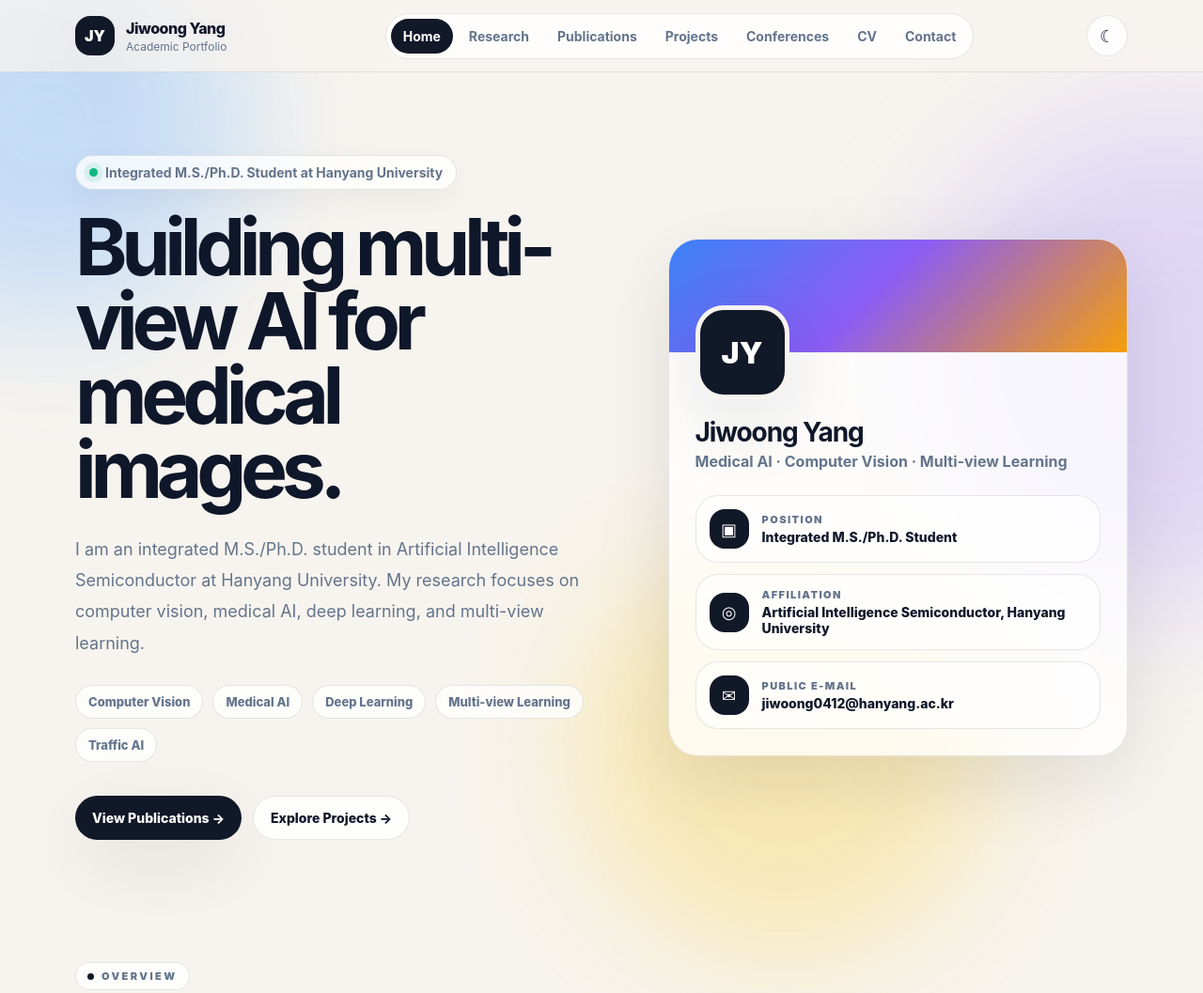
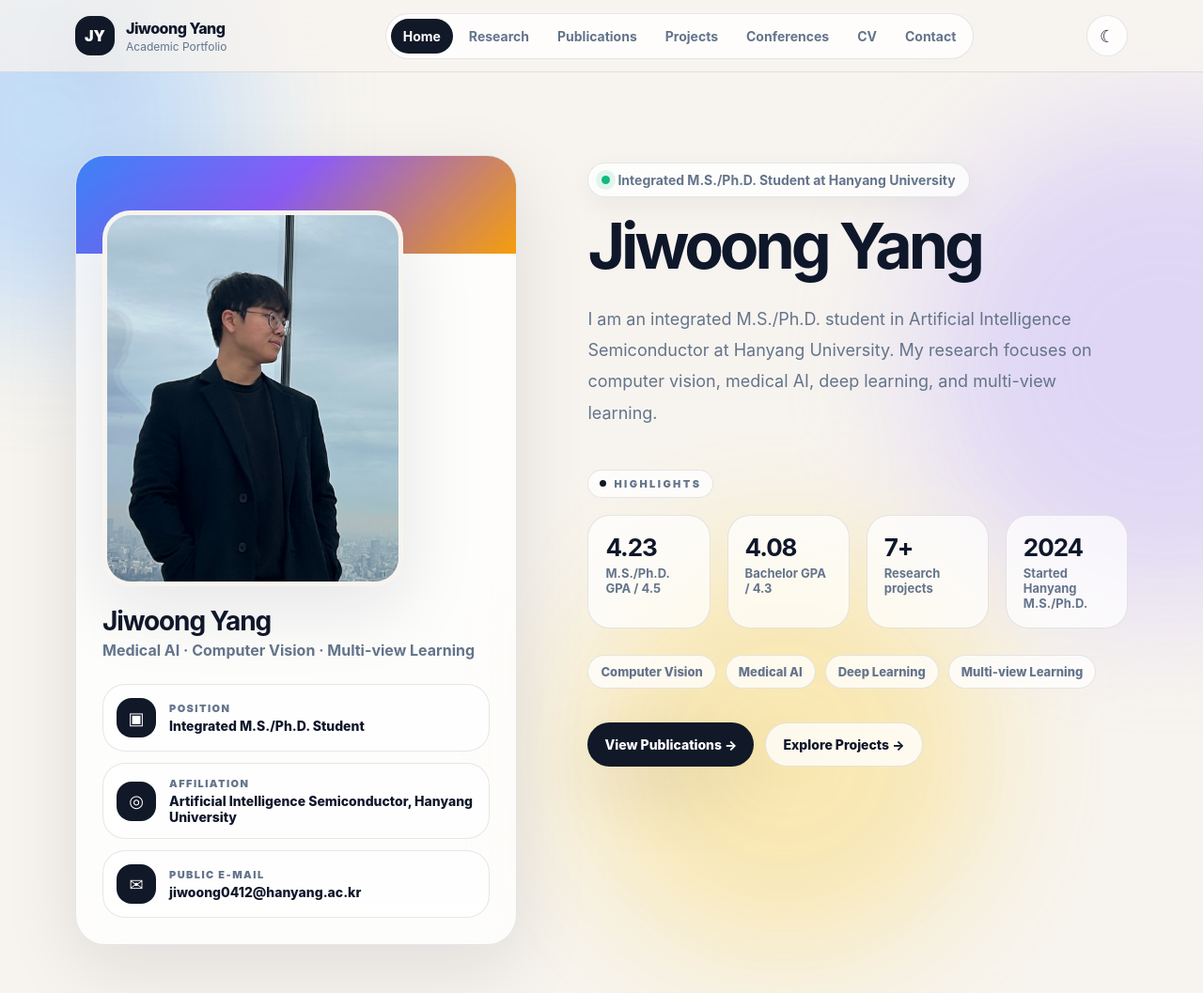
Before and after one commit to jellysunfly/jellysunfly.github.io, a plain HTML site: page index.html in a window 1280 px wide. Shown: the top 1057 px of the page at 94% size. Drawn offline with Linux system fonts and the light colour scheme.

Commit message:
Add files via upload

```diff
--- a/assets/style.css
+++ b/assets/style.css
@@ -157,3 +157,36 @@ footer { color: var(--muted); font-size: 14px; padding: 36px 0 48px; }
   .paper, .timeline-item { display: block; }
   .year, .timeline-date { margin-bottom: 14px; width: fit-content; }
 }
+
+.hero-grid-home { grid-template-columns: 0.92fr 1.08fr; align-items: start; }
+.profile-card-home { max-width: 470px; }
+.profile-card-home .profile-banner { height: 104px; }
+.profile-photo {
+  width: min(100%, 320px);
+  aspect-ratio: 4 / 5;
+  object-fit: cover;
+  object-position: center top;
+  display: block;
+  margin-top: -46px;
+  border-radius: 30px;
+  border: 5px solid var(--bg);
+  box-shadow: var(--soft-shadow);
+  background: #dbe4ef;
+}
+.profile-card-home .profile-body h2 { margin: 20px 0 4px; }
+.hero-copy { padding-top: 8px; }
+.home-name {
+  margin: 18px 0 0;
+  font-size: clamp(38px, 5.4vw, 68px);
+  line-height: 0.98;
+  letter-spacing: -0.06em;
+}
+.inline-home-label { margin-top: 26px; }
+.home-highlights { margin-top: 18px; }
+.home-highlights .stat { background: color-mix(in srgb, var(--card-strong) 72%, transparent); }
+@media (max-width: 920px) {
+  .hero-grid-home { grid-template-columns: 1fr; }
+  .profile-card-home { max-width: none; order: 1; }
+  .hero-copy { order: 2; }
+  .profile-photo { width: min(100%, 280px); }
+}
--- a/index.html
+++ b/index.html
@@ -47,29 +47,11 @@
     <main>
 
       <section class="container hero">
-        <div class="hero-grid">
-          <div>
-            <div class="pill"><span class="dot"></span> Integrated M.S./Ph.D. Student at Hanyang University</div>
-            <h1>Building multi-view AI for medical images.</h1>
-            <p class="lead">
-              I am an integrated M.S./Ph.D. student in Artificial Intelligence Semiconductor at Hanyang University. My research focuses on computer vision, medical AI, deep learning, and multi-view learning.
-            </p>
-            <div class="tag-row">
-              <span class="tag">Computer Vision</span>
-              <span class="tag">Medical AI</span>
-              <span class="tag">Deep Learning</span>
-              <span class="tag">Multi-view Learning</span>
-              <span class="tag">Traffic AI</span>
-            </div>
-            <div class="actions">
-              <a class="button primary" href="publications/">View Publications →</a>
-              <a class="button secondary" href="projects/">Explore Projects →</a>
-            </div>
-          </div>
-          <aside class="card profile-card">
+        <div class="hero-grid hero-grid-home">
+          <aside class="card profile-card profile-card-home">
             <div class="profile-banner"></div>
             <div class="profile-body">
-              <div class="avatar">JY</div>
+              <img class="profile-photo" src="assets/profile-photo.png" alt="Portrait of Jiwoong Yang" />
               <h2>Jiwoong Yang</h2>
               <div class="role">Medical AI · Computer Vision · Multi-view Learning</div>
               <div class="info-list">
@@ -79,6 +61,30 @@
               </div>
             </div>
           </aside>
+          <div class="hero-copy">
+            <div class="pill"><span class="dot"></span> Integrated M.S./Ph.D. Student at Hanyang University</div>
+            <h1 class="home-name">Jiwoong Yang</h1>
+            <p class="lead">
+              I am an integrated M.S./Ph.D. student in Artificial Intelligence Semiconductor at Hanyang University. My research focuses on computer vision, medical AI, deep learning, and multi-view learning.
+            </p>
+            <div class="section-label inline-home-label">Highlights</div>
+            <div class="grid-4 home-highlights">
+              <div class="stat"><strong>4.23</strong><span>M.S./Ph.D. GPA / 4.5</span></div>
+              <div class="stat"><strong>4.08</strong><span>Bachelor GPA / 4.3</span></div>
+              <div class="stat"><strong>7+</strong><span>Research projects</span></div>
+              <div class="stat"><strong>2024</strong><span>Started Hanyang M.S./Ph.D.</span></div>
+            </div>
+            <div class="tag-row">
+              <span class="tag">Computer Vision</span>
+              <span class="tag">Medical AI</span>
+              <span class="tag">Deep Learning</span>
+              <span class="tag">Multi-view Learning</span>
+            </div>
+            <div class="actions">
+              <a class="button primary" href="publications/">View Publications →</a>
+              <a class="button secondary" href="projects/">Explore Projects →</a>
+            </div>
+          </div>
         </div>
       </section>
 
@@ -92,16 +98,6 @@
           <a class="card project-card" href="research/"><div class="icon-bubble">🧠</div><h3>Research</h3><p>Computer vision, medical AI, deep learning, and multi-view learning.</p></a>
           <a class="card project-card" href="publications/"><div class="icon-bubble">📄</div><h3>Publications</h3><p>Published journal papers, workshop papers, KCI papers, and manuscripts.</p></a>
           <a class="card project-card" href="conferences/"><div class="icon-bubble">🎤</div><h3>Conferences</h3><p>International and domestic conference activities from 2023 onward.</p></a>
-        </div>
-      </section>
-
-      <section class="container">
-        <div class="section-label">Highlights</div>
-        <div class="grid-4" style="margin-top:22px;">
-          <div class="stat"><strong>4.23</strong><span>M.S./Ph.D. GPA / 4.5</span></div>
-          <div class="stat"><strong>4.08</strong><span>Bachelor GPA / 4.3</span></div>
-          <div class="stat"><strong>7+</strong><span>Research projects</span></div>
-          <div class="stat"><strong>2024</strong><span>Started Hanyang M.S./Ph.D.</span></div>
         </div>
       </section>
 
```
Also changed, not shown: assets/profile-photo.png (added).
